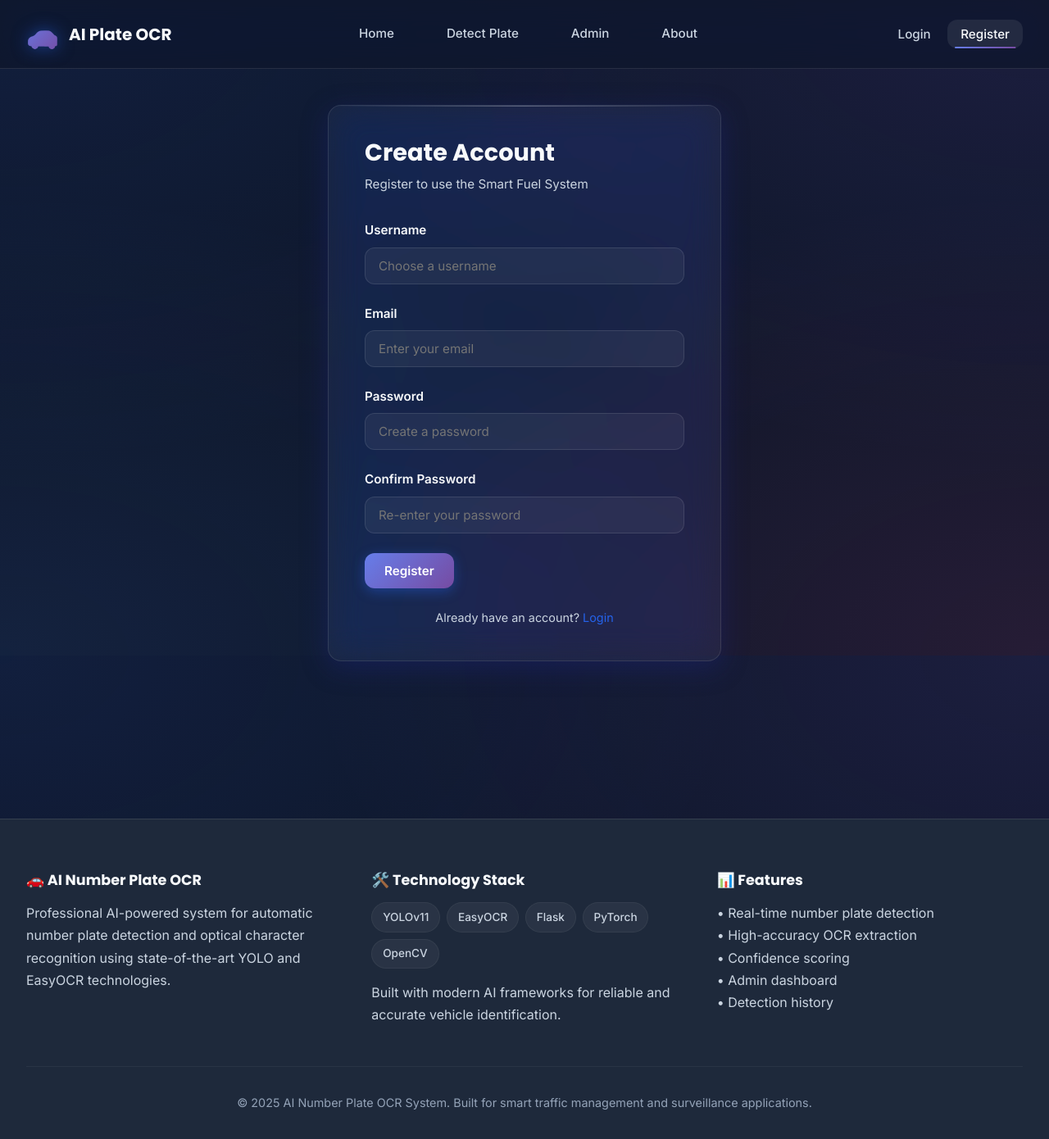
After one commit to manojpemmadi/smart_fuel_system, a Flask app: page /register in a window 1280 px wide. The commit adds this page. Shown: the whole page at 82% size. Run offline with Flask 3, Linux system fonts and the light colour scheme.

Commit message:
Update smart fuel system code

```diff
--- a/app/auth.py
+++ b/app/auth.py
@@ -1,15 +1,140 @@
 from functools import wraps
-from flask import redirect, url_for, flash
-from flask_login import current_user
+
+from flask import (
+    Blueprint,
+    redirect,
+    render_template,
+    request,
+    url_for,
+    flash,
+)
+from flask_login import (
+    current_user,
+    login_required,
+    login_user,
+    logout_user,
+)
+
+from app.models import User, db
+
+
+auth_bp = Blueprint("auth", __name__, template_folder="templates")
+
 
 def admin_required(func):
+    """Decorator to protect admin-only views."""
+
     @wraps(func)
     def wrapper(*args, **kwargs):
         if not current_user.is_authenticated:
             flash("Admin login required", "warning")
             return redirect(url_for("admin.login"))
-        if not current_user.is_admin:
+        # Use role or legacy flag for admin check
+        if not (getattr(current_user, "role", None) == "admin" or getattr(current_user, "is_admin", False)):
             flash("Access denied", "danger")
             return redirect(url_for("user.index"))
         return func(*args, **kwargs)
+
     return wrapper
+
+
+@auth_bp.route("/register", methods=["GET", "POST"])
+def register():
+    """
+    User registration page.
+
+    - Checks for duplicate username/email.
+    - Stores securely hashed password.
+    - Sets default role as "user".
+    """
+    if current_user.is_authenticated:
+        # Already logged in, no need to register again
+        return redirect(url_for("user.index"))
+
+    if request.method == "POST":
+        username = request.form.get("username", "").strip()
+        email = request.form.get("email", "").strip().lower()
+        password = request.form.get("password", "")
+        confirm_password = request.form.get("confirm_password", "")
+
+        # Basic validation
+        if not username or not email or not password:
+            flash("All fields are required.", "danger")
+            return render_template("register.html", username=username, email=email)
+
+        if password != confirm_password:
+            flash("Passwords do not match.", "danger")
+            return render_template("register.html", username=username, email=email)
+
+        # Duplicate checks
+        existing_user = User.query.filter(
+            (User.username == username) | (User.email == email)
+        ).first()
+        if existing_user:
+            if existing_user.username == username:
+                flash("Username is already taken.", "danger")
+            elif existing_user.email == email:
+                flash("Email is already registered.", "danger")
+            else:
+                flash("User already exists.", "danger")
+            return render_template("register.html", username=username, email=email)
+
+        # Create new user
+        user = User(
+            username=username,
+            email=email,
+            role="user",
+        )
+        user.set_password(password)
+
+        db.session.add(user)
+        db.session.commit()
+
+        flash("Registration successful. Please log in.", "success")
+        return redirect(url_for("auth.login"))
+
+    return render_template("register.html")
+
+
+@auth_bp.route("/login", methods=["GET", "POST"])
+def login():
+    """
+    General user login page.
+
+    - Verifies username/email + password.
+    - Creates a Flask-Login session.
+    """
+    if current_user.is_authenticated:
+        return redirect(url_for("user.index"))
+
+    if request.method == "POST":
+        identifier = request.form.get("username", "").strip()
+        password = request.form.get("password", "")
+
+        # Allow login via username OR email for convenience
+        user = User.query.filter(
+            (User.username == identifier) | (User.email == identifier.lower())
+        ).first()
+
+        if user and user.check_password(password):
+            login_user(user)
+
+            flash("Logged in successfully.", "success")
+
+            # Redirect admins to admin dashboard, others to user index
+            if getattr(user, "role", None) == "admin" or getattr(user, "is_admin", False):
+                return redirect(url_for("admin.dashboard"))
+            return redirect(url_for("user.index"))
+
+        flash("Invalid username/email or password.", "danger")
+
+    return render_template("login.html")
+
+
+@auth_bp.route("/logout")
+@login_required
+def logout():
+    """Log out current user and clear session."""
+    logout_user()
+    flash("You have been logged out.", "info")
+    return redirect(url_for("user.index"))
--- a/app/templates/base.html
+++ b/app/templates/base.html
@@ -18,8 +18,22 @@
             <div class="navbar-nav">
                 <a href="{{ url_for('user.index') }}" class="nav-link {% if request.endpoint == 'user.index' %}active{% endif %}">Home</a>
                 <a href="#detect" class="nav-link">Detect Plate</a>
-                <a href="{{ url_for('admin.login') }}" class="nav-link">Admin</a>
+                <a href="{{ url_for('admin.login') }}" class="nav-link {% if request.endpoint and request.endpoint.startswith('admin.') %}active{% endif %}">Admin</a>
                 <a href="#about" class="nav-link">About</a>
+            </div>
+            <div class="navbar-auth">
+                {% if current_user.is_authenticated %}
+                    <span class="nav-user">
+                        Logged in as <strong>{{ current_user.username }}</strong>
+                        {% if current_user.role == 'admin' or current_user.is_admin %}
+                            <span class="badge badge-admin">Admin</span>
+                        {% endif %}
+                    </span>
+                    <a href="{{ url_for('auth.logout') }}" class="nav-link nav-link-logout">Logout</a>
+                {% else %}
+                    <a href="{{ url_for('auth.login') }}" class="nav-link {% if request.endpoint == 'auth.login' %}active{% endif %}">Login</a>
+                    <a href="{{ url_for('auth.register') }}" class="nav-link {% if request.endpoint == 'auth.register' %}active{% endif %}">Register</a>
+                {% endif %}
             </div>
         </div>
     </nav>
--- /dev/null
+++ b/app/templates/register.html
@@ -0,0 +1,148 @@
+{% extends "base.html" %}
+
+{% block title %}Register - Smart Fuel System{% endblock %}
+
+{% block content %}
+<div class="auth-container">
+    <div class="auth-card glass-card fade-in">
+        <h1 class="auth-title">Create Account</h1>
+        <p class="auth-subtitle">Register to use the Smart Fuel System</p>
+
+        <form method="post" class="auth-form">
+            <div class="form-group">
+                <label class="form-label" for="username">Username</label>
+                <input
+                    type="text"
+                    id="username"
+                    name="username"
+                    class="form-input"
+                    placeholder="Choose a username"
+                    value="{{ username or '' }}"
+                    required
+                >
+            </div>
+
+            <div class="form-group">
+                <label class="form-label" for="email">Email</label>
+                <input
+                    type="email"
+                    id="email"
+                    name="email"
+                    class="form-input"
+                    placeholder="Enter your email"
+                    value="{{ email or '' }}"
+                    required
+                >
+            </div>
+
+            <div class="form-group">
+                <label class="form-label" for="password">Password</label>
+                <input
+                    type="password"
+                    id="password"
+                    name="password"
+                    class="form-input"
+                    placeholder="Create a password"
+                    required
+                >
+            </div>
+
+            <div class="form-group">
+                <label class="form-label" for="confirm_password">Confirm Password</label>
+                <input
+                    type="password"
+                    id="confirm_password"
+                    name="confirm_password"
+                    class="form-input"
+                    placeholder="Re-enter your password"
+                    required
+                >
+            </div>
+
+            <button type="submit" class="btn btn-primary btn-block">
+                Register
+            </button>
+        </form>
+
+        {% with messages = get_flashed_messages(with_categories=True) %}
+        {% if messages %}
+        <div class="alert-list">
+            {% for category, message in messages %}
+            <div class="alert alert-{{ category }}">
+                {{ message }}
+            </div>
+            {% endfor %}
+        </div>
+        {% endif %}
+        {% endwith %}
+
+        <div class="auth-footer">
+            <p>Already have an account?
+                <a href="{{ url_for('auth.login') }}">Login</a>
+            </p>
+        </div>
+    </div>
+</div>
+
+<style>
+.auth-container {
+    display: flex;
+    justify-content: center;
+    align-items: center;
+    min-height: 70vh;
+    padding: 2rem;
+}
+.auth-card {
+    width: 100%;
+    max-width: 480px;
+    padding: 2.5rem 2.75rem;
+}
+.auth-title {
+    font-size: 1.8rem;
+    font-weight: 700;
+    margin-bottom: 0.5rem;
+}
+.auth-subtitle {
+    margin-bottom: 2rem;
+    color: var(--text-secondary);
+    font-size: 0.95rem;
+}
+.auth-form {
+    margin-bottom: 1.5rem;
+}
+.alert-list {
+    margin-top: 1rem;
+}
+.alert {
+    padding: 0.75rem 1rem;
+    border-radius: var(--radius-md);
+    font-size: 0.9rem;
+    margin-bottom: 0.5rem;
+}
+.alert-danger {
+    background: rgba(239, 68, 68, 0.1);
+    color: var(--accent-red);
+}
+.alert-success {
+    background: rgba(34, 197, 94, 0.1);
+    color: #16a34a;
+}
+.alert-info {
+    background: rgba(59, 130, 246, 0.1);
+    color: var(--primary);
+}
+.auth-footer {
+    margin-top: 1rem;
+    font-size: 0.9rem;
+    text-align: center;
+    color: var(--text-secondary);
+}
+.auth-footer a {
+    color: var(--primary);
+    text-decoration: none;
+}
+.auth-footer a:hover {
+    text-decoration: underline;
+}
+</style>
+{% endblock %}
```
Also changed, not shown: app/__init__.py (+15 -8 lines), app/admin/routes.py (+12 -3 lines), app/models.py (+48 -5 lines), app/templates/login.html (added, +123 -0 lines).
